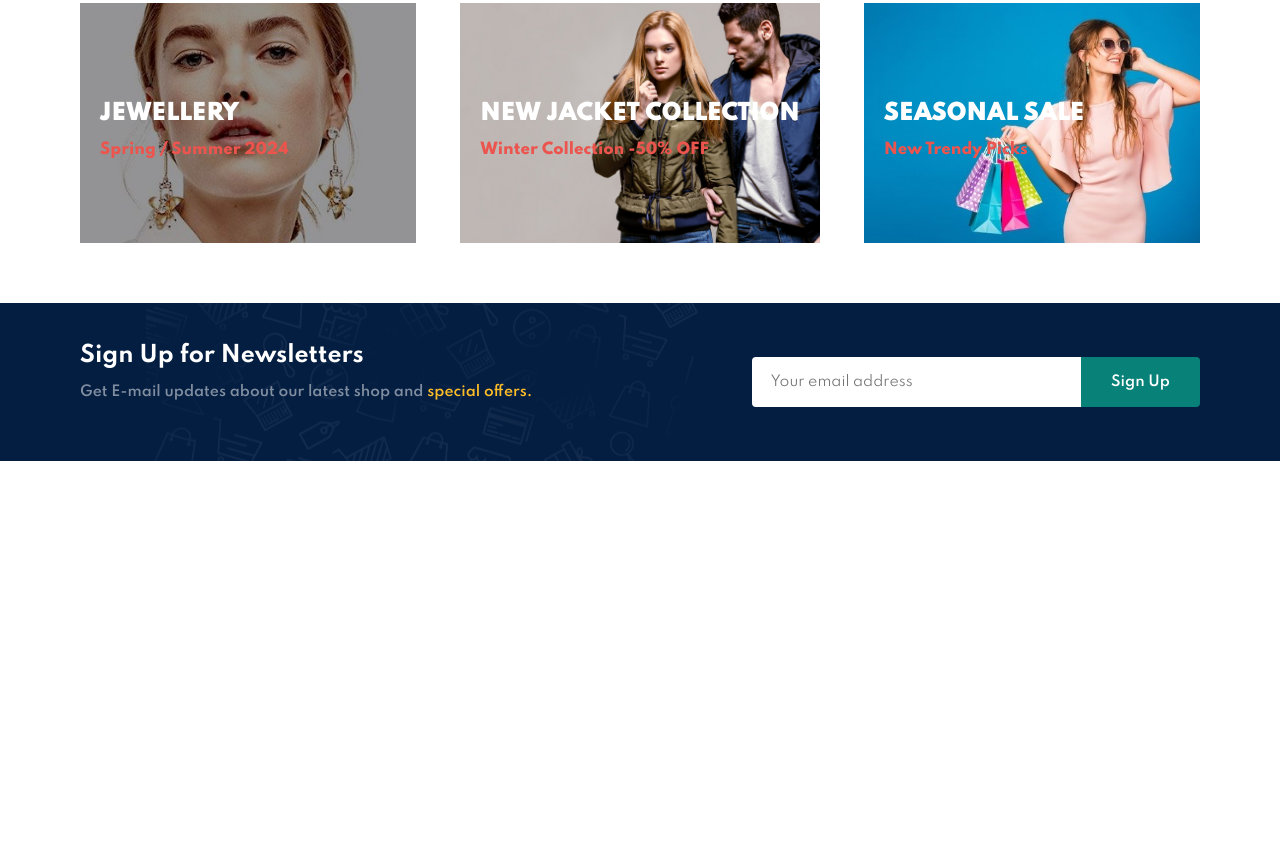
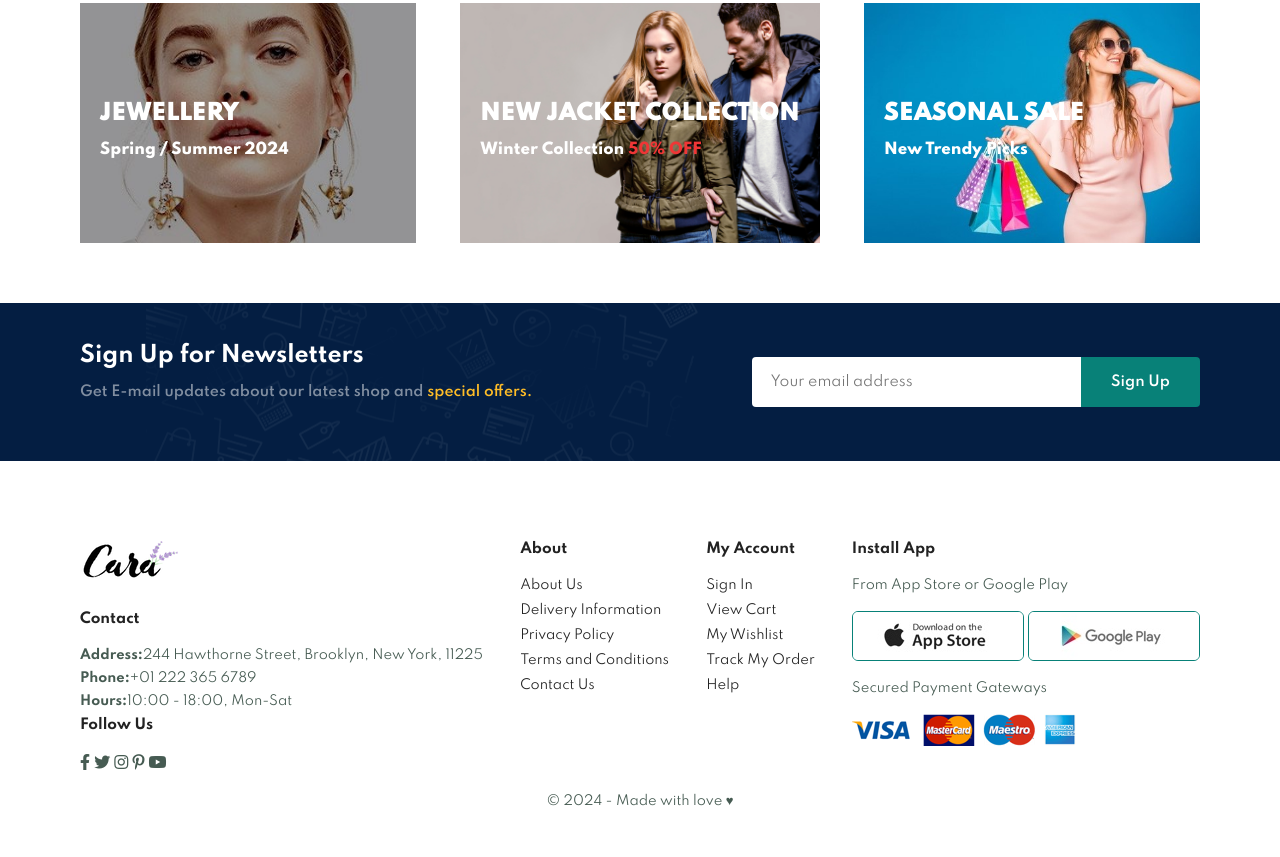
Before and after one commit to sahilfaizal01/Cara---The-Sustainable-Fashion-Store, a plain HTML site: page index.html in a window 1280 px wide. Shown: the part 4066-4923 px from the top of the page. Before the commit the page ends 4567 px from the top, so only its background shows below. Drawn offline with Linux system fonts and the light colour scheme.

Commit message:
completed home page

```diff
--- a/index.html
+++ b/index.html
@@ -340,7 +340,7 @@
         </div>
         <div class="banner-box banner-box2">
             <h2>NEW JACKET COLLECTION</h2>
-            <h3>Winter Collection -50% OFF</h3>
+            <h3>Winter Collection <span>50% OFF</span></h3>
         </div>
         <div class="banner-box banner-box3">
             <h2>SEASONAL SALE</h2>
@@ -358,6 +358,54 @@
             <button class="normal">Sign Up</button>
         </div>
     </section>
+    <footer class="section-p1">
+        <div class="col">
+            <img class="logo" src="img/logo.png" alt="">
+            <h4>Contact</h4>
+            <p><strong>Address:</strong>244 Hawthorne Street, Brooklyn, New York, 11225</p>
+            <p><strong>Phone:</strong>+01 222 365 6789</p>
+            <p><strong>Hours:</strong>10:00 - 18:00, Mon-Sat</p>
+            <div class="follow">
+                <h4>Follow Us</h4>
+                <div class="icon">
+                    <i class="fab fa-facebook-f"></i>
+                    <i class="fab fa-twitter"></i>
+                    <i class="fab fa-instagram"></i>
+                    <i class="fab fa-pinterest-p"></i>
+                    <i class="fab fa-youtube"></i>
+                </div>
+            </div>
+        </div>
+        <div class="col">
+            <h4>About</h4>
+            <a href="#">About Us</a>
+            <a href="#">Delivery Information</a>
+            <a href="#">Privacy Policy</a>
+            <a href="#">Terms and Conditions</a>
+            <a href="#">Contact Us</a>
+        </div>
+        <div class="col">
+            <h4>My Account</h4>
+            <a href="#">Sign In</a>
+            <a href="#">View Cart</a>
+            <a href="#">My Wishlist</a>
+            <a href="#">Track My Order</a>
+            <a href="#">Help</a>
+        </div>
+        <div class="col install">
+            <h4>Install App</h4>
+            <p>From App Store or Google Play</p>
+            <div class="row">
+                <img src="img/pay/app.jpg" alt="">
+                <img src = "img/pay/play.jpg" alt="">
+            </div>
+            <p>Secured Payment Gateways</p>
+            <img src="img/pay/pay.png" alt="">
+        </div>
+        <div class="copyright">
+            <p>© 2024 - Made with love ♥</p>
+        </div>
+    </footer>
 
     <script src="script.js"></script>
 </body>
--- a/style.css
+++ b/style.css
@@ -404,11 +404,14 @@ body {
 }
 
 #banner3 h3{
-    color: #ec544e;
+    color: #fff;
     font-weight: 800;
     font-size: 15px;
 }
 
+#banner3 h3 span{
+    color: #ef3636;
+}
 
 #banner3 .banner-box2{
     background-image: url("img/banner/b4.jpg");
@@ -470,3 +473,62 @@ body {
     border-top-left-radius: 0;
     border-bottom-left-radius: 0;
 }
+
+footer{
+    display: flex;
+    justify-content: space-between;
+    flex-wrap: wrap;
+}
+
+footer .col{
+    display: flex;
+    flex-direction: column;
+    align-items: flex-start;
+    margin-bottom: 20px;
+}
+
+footer .logo{
+    margin-bottom: 30px;
+}
+
+footer h4{
+    font-size: 14px;
+    padding-bottom: 20px;
+}
+
+footer p{
+    font-size: 13px;
+    margin: 0 0 8px 0;
+}
+
+footer a{
+    font-size: 13px;
+    text-decoration: none;
+    color:#222;
+    margin: 0 0 10px 0;
+}
+
+footer .follow{
+  color: #465b52;
+  padding-right: 4px;
+  cursor: pointer;
+}
+
+footer .install .row img{
+    border: 1px solid #088178;
+    border-radius: 6px;
+}
+
+footer .install img{
+    margin: 10px 0 15px 0;
+}
+
+footer .follow i:hover,
+footer .follow a:hover{
+   color:#088178;
+}
+
+footer .copyright{
+    width: 100%;
+    text-align: center;
+}
```
